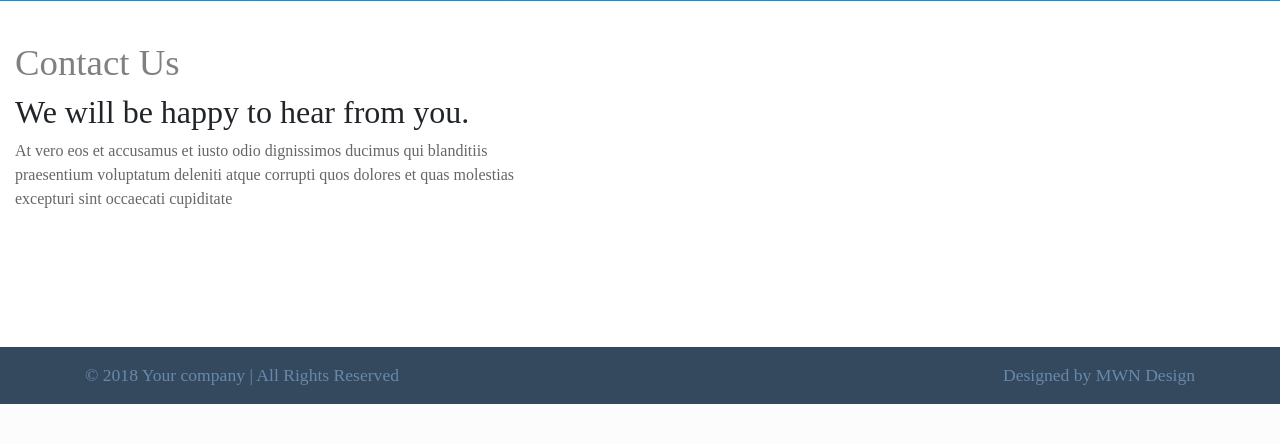
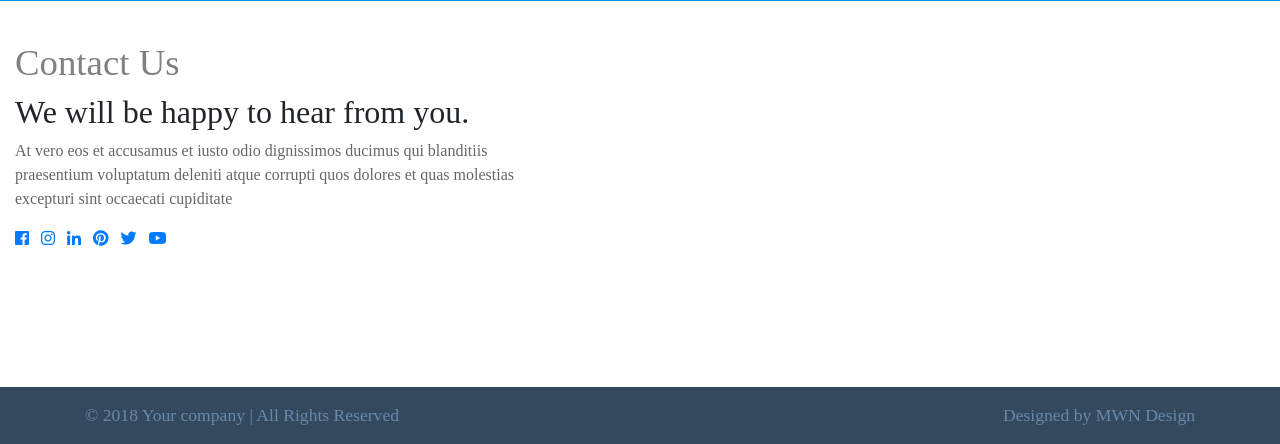
Before and after one commit to MattN1014/freshport, a PHP site: page / in a window 1280 px wide. Shown: the part 3158-3602 px from the top of the page. Before the commit the page ends 3562 px from the top, so only its background shows below. Run offline with PHP 8.4, Linux system fonts and the light colour scheme; some web fonts are replaced.

Commit message:
Contact text section finished
I have finished the text side of the contact section.  This includes some basic text, headings and also social media links

```diff
--- a/index.php
+++ b/index.php
@@ -433,6 +433,38 @@
 				<p>
 					At vero eos et accusamus et iusto odio dignissimos ducimus qui blanditiis praesentium voluptatum deleniti atque corrupti quos dolores et quas molestias excepturi sint occaecati cupiditate
 				</p>
+				<ul class="social-links list-inline">
+					<li class="list-inline-item">
+						<a target="_blank" title="Facebook" href="">
+							<i class="fab fa-facebook"></i>
+						</a>
+					</li>
+					<li class="list-inline-item">
+						<a target="_blank" title="Instagram" href="">
+							<i class="fab fa-instagram"></i>
+						</a>
+					</li>
+					<li class="list-inline-item">
+						<a target="_blank" title="Linkedin" href="">
+							<i class="fab fa-linkedin-in"></i>
+						</a>
+					</li>
+					<li class="list-inline-item">
+						<a target="_blank" title="Pinterest" href="">
+							<i class="fab fa-pinterest"></i>
+						</a>
+					</li>
+					<li class="list-inline-item">
+						<a target="_blank" title="Twitter" href="">
+							<i class="fab fa-twitter"></i>
+						</a>
+					</li>
+					<li class="list-inline-item">
+						<a target="_blank" title="YouTube" href="">
+							<i class="fab fa-youtube"></i>
+						</a>
+					</li>
+				</ul><!-- social-links -->
 			</div><!-- text col -->
 			<div class="form col-md-7">
 
```
